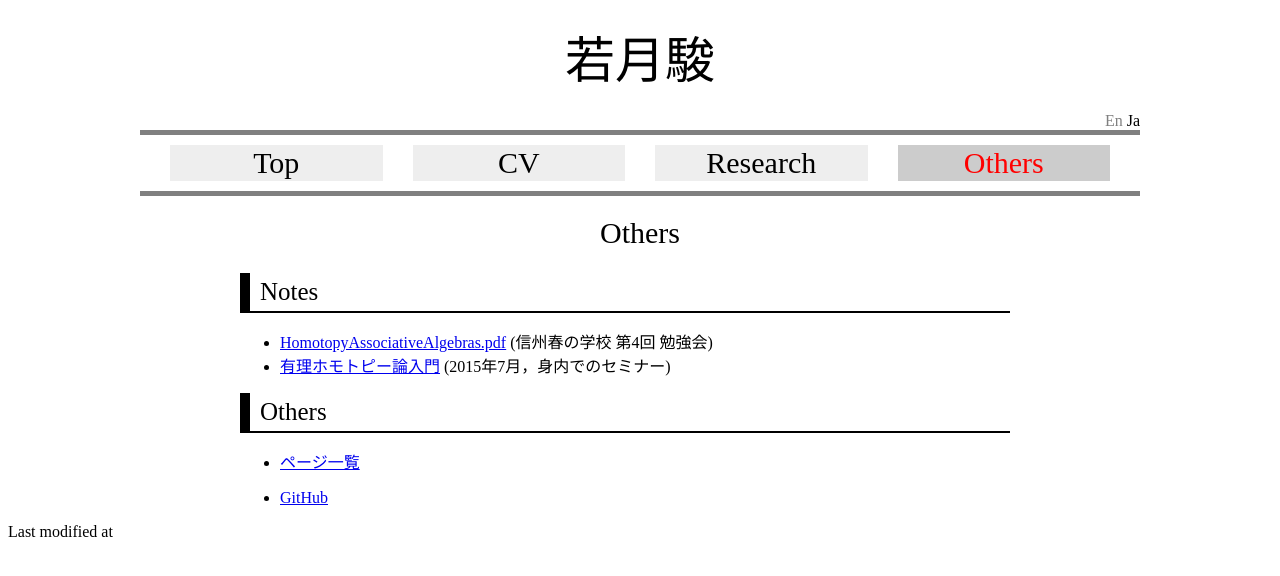
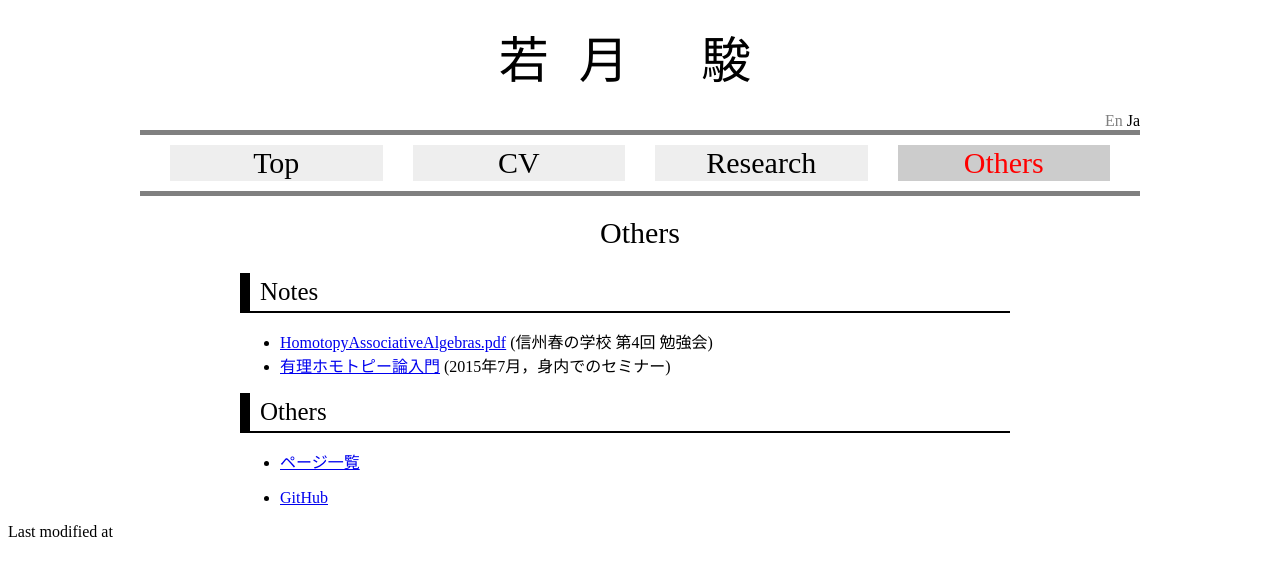
Before and after one commit to shwaka/homepage, a Jekyll site: the page built from jekyll/others-ja.md, in a window 1280 px wide. Shown: the top 576 px of the page. Built offline with Jekyll 4.4.1, drawn with Linux system fonts in a browser that asks for light colours.

Commit message:
modify following advice from ziphil

```diff
--- a/jekyll/_layouts/mylayout.html
+++ b/jekyll/_layouts/mylayout.html
@@ -3,6 +3,7 @@
 {% endcomment %}
 
 <!DOCTYPE html>
+<html>
   <head>
     <meta http-equiv="Content-type" content="text/html; charset=utf-8"/>
     <meta name="keywords" content="Shun Wakatsuki, 若月駿">
@@ -13,11 +14,11 @@
          src="http://cdn.mathjax.org/mathjax/latest/MathJax.js?config=TeX-AMS-MML_HTMLorMML">
          </script> -->
   </head>
-<body>
+  <body class="{{ page.lang }}">
     <header>
       <div id="myname">
         {% if page.lang == "ja" %}
-        若月駿
+          若月 駿
         {% else %}
           Shun Wakatsuki
         {% endif %}
@@ -107,3 +108,4 @@
     </div>
 
   </body>
+</html>
--- a/jekyll/assets/css/mystyle.scss
+++ b/jekyll/assets/css/mystyle.scss
@@ -12,10 +12,14 @@ div#myname {
   font-size: 50px;
   text-align: center;
   margin: 20px;
+  body.ja &{
+    letter-spacing: 30px;
+  }
 }
 
 body {
   text-align: left;
+  overflow-y: scroll;
 }
 
 h1 {
```
Lines whose indentation alone changed are shown as unchanged.
